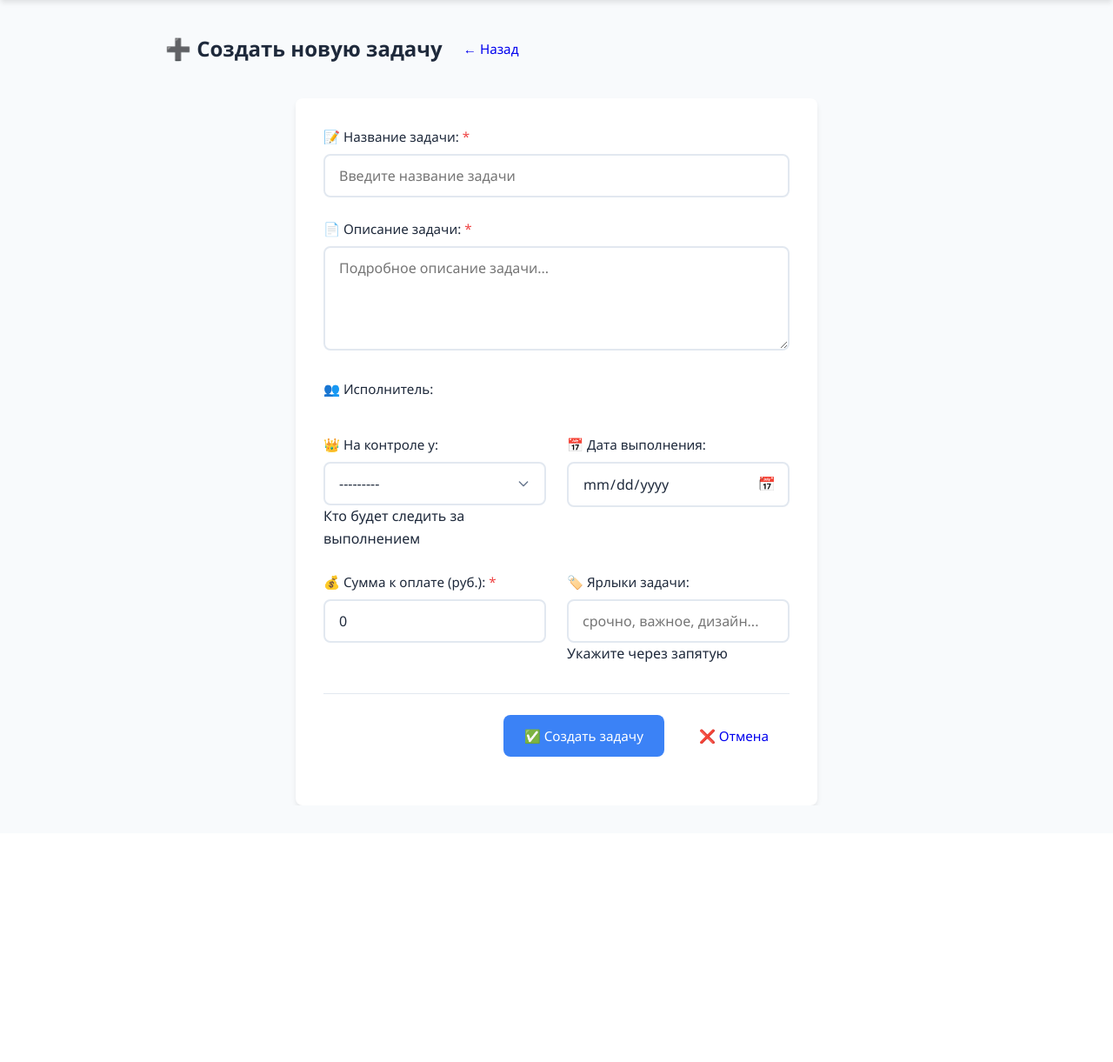
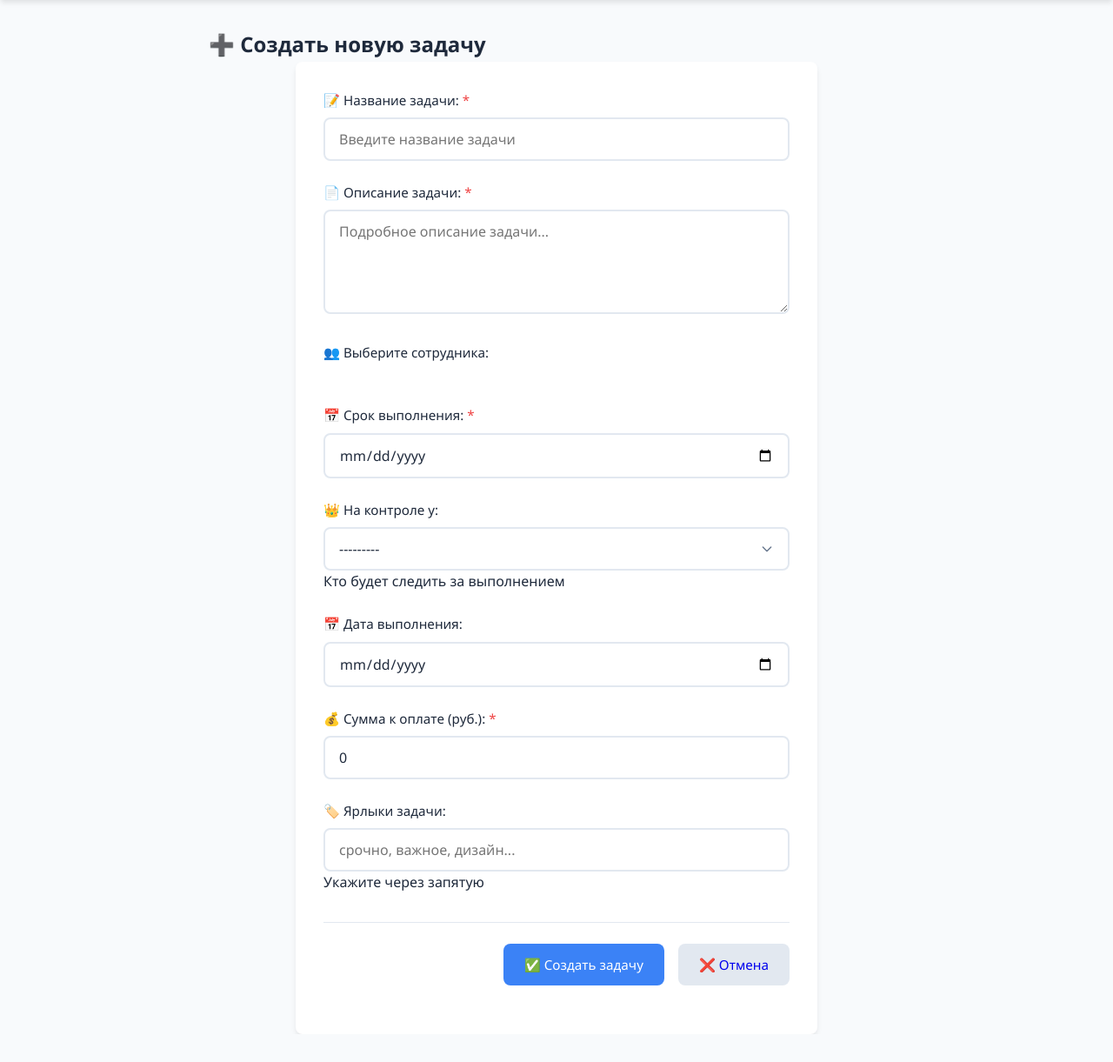
Before and after one commit to EscapingKotaro/CyndykTaskManager, a Django app: page /create-task/ in a window 1280 px wide. Shown: the part 80-1301 px from the top of the page at 87% size. Before the commit the page ends 1006 px from the top, so only its background shows below. Run offline with Django 5.2, Linux system fonts and the light colour scheme; a user stored in the database is signed in; data comes from the database, SQL or seed files in the repository; data that the repository does not hold is empty.

Commit message:
Update create_task.html

```diff
--- a/tasks/templates/tasks/create_task.html
+++ b/tasks/templates/tasks/create_task.html
@@ -2,7 +2,7 @@
 
 {% block title %}Создать задачу - TaskManager{% endblock %}
 
-{% block style %}
+{%block style %}
 <style>
 .employee-selection {
     margin-bottom: 2rem;
@@ -75,83 +75,33 @@
 .employee-radio {
     display: none;
 }
-
-/* Стили для выбора даты */
-.date-input-wrapper {
-    position: relative;
-}
-
-.date-input-wrapper input[type="date"] {
-    padding-right: 2.5rem;
-}
-
-.date-input-wrapper::after {
-    content: '📅';
-    position: absolute;
-    right: 1rem;
-    top: 50%;
-    transform: translateY(-50%);
-    pointer-events: none;
-}
-
-/* Адаптивная сетка */
-.form-grid {
-    display: grid;
-    grid-template-columns: 1fr 1fr;
-    gap: 1.5rem;
-}
-
-.form-full-width {
-    grid-column: 1 / -1;
-}
-
-@media (max-width: 768px) {
-    .form-grid {
-        grid-template-columns: 1fr;
-    }
-
-    .employee-cards {
-        grid-template-columns: 1fr;
-    }
-}
 </style>
 {% endblock %}
 
 {% block content %}
-<div style="max-width: 900px; margin: 0 auto;">
+<div style="max-width: 800px; margin: 0 auto;">
     <div class="card">
-        <div style="display: flex; justify-content: between; align-items: center; margin-bottom: 2rem;">
         <h2>➕ Создать новую задачу</h2>
-            <a href="{% url 'dashboard' %}" class="btn btn-secondary">← Назад</a>
-        </div>
 
         <form method="post">
             {% csrf_token %}
 
-            <div class="form-grid">
-                <!-- Основная информация -->
-                <div class="form-group form-full-width">
+            <div class="form-row">
+                <div class="form-group" style="grid-column: 1 / -1;">
                     <label for="id_title">📝 Название задачи:</label>
                     {{ form.title }}
-                    {% if form.title.errors %}
-                    <div class="error-text">{{ form.title.errors }}</div>
-                    {% endif %}
+                </div>
             </div>
 
-                <div class="form-group form-full-width">
+            <div class="form-group">
                 <label for="id_description">📄 Описание задачи:</label>
                 {{ form.description }}
-                    {% if form.description.errors %}
-                    <div class="error-text">{{ form.description.errors }}</div>
-                    {% endif %}
             </div>
 
-                <!-- Исполнитель -->
-                <div class="form-group form-full-width">
-                    <label>👥 Исполнитель:</label>
-
-                    {% if form.assigned_to.field.queryset.count <= 5 %}
-                    <!-- Карточки для небольшого количества сотрудников -->
+            <div class="form-row">
+                <!-- Заменяем выпадающий список на этот блок -->
+<div class="employee-selection">
+    <label>👥 Выберите сотрудника:</label>
     <div class="employee-cards">
         {% for emp in form.assigned_to.field.queryset %}
         <div class="employee-card-select" data-employee-id="{{ emp.id }}">
@@ -159,21 +109,14 @@
                 {% if emp.avatar %}
                     <img src="{{ emp.avatar.url }}" alt="{{ emp.get_display_name }}">
                 {% else %}
-                                    <div class="avatar-placeholder-small">
-                                        {% if emp.role == 'boss' %}👑{% elif emp.role == 'manager' %}📊{% else %}👤{% endif %}
-                                    </div>
+                    <div class="avatar-placeholder-small">👤</div>
                 {% endif %}
             </div>
             <div class="employee-info-small">
                 <strong>{{ emp.get_display_name }}</strong>
-                                <div style="font-size: 0.8rem; color: var(--secondary);">
-                                    {% if emp.role == 'boss' %}👑 Босс
-                                    {% elif emp.role == 'manager' %}📊 Менеджер
-                                    {% else %}👤 Техник{% endif %}
-                                </div>
                 {% if emp.tags %}
                 <div class="tags-small">
-                                    {% for tag in emp.get_tags_list|slice:":2" %}
+                    {% for tag in emp.get_tags_list|slice:":3" %}
                     <span class="tag-small">{{ tag }}</span>
                     {% endfor %}
                 </div>
@@ -184,14 +127,16 @@
         </div>
         {% endfor %}
     </div>
-                    {% else %}
-                    <!-- Выпадающий список для большого количества сотрудников -->
-                    {{ form.assigned_to }}
-                    {% endif %}
+</div>
 
-                    {% if form.assigned_to.errors %}
-                    <div class="error-text">{{ form.assigned_to.errors }}</div>
-                    {% endif %}
+
+
+
+
+                <div class="form-group">
+                    <label for="id_due_date">📅 Срок выполнения:</label>
+                    {{ form.due_date }}
+                </div>
             </div>
 
             <!-- Контролер -->
@@ -233,15 +178,15 @@
                     {% endif %}
                     <div class="help-text">Укажите через запятую</div>
                 </div>
-            </div>
 
-            <div class="form-actions" style="margin-top: 2rem; padding-top: 1.5rem; border-top: 1px solid var(--border); text-align: center;">
+            <div class="form-actions">
                 <button type="submit" class="btn btn-primary">✅ Создать задачу</button>
-                <a href="{% url 'dashboard' %}" class="btn btn-secondary">❌ Отмена</a>
+                <a href="{% url 'dashboard' %}" class="btn" style="background: var(--border);">❌ Отмена</a>
             </div>
         </form>
     </div>
 </div>
+
 
 <script>
 document.addEventListener('DOMContentLoaded', function() {
@@ -267,4 +212,30 @@ document.addEventListener('DOMContentLoaded', function() {
     }
 });
 </script>
+
+<script>
+// Динамическое обновление списка сотрудников при изменении тегов
+document.addEventListener('DOMContentLoaded', function() {
+    const tagsInput = document.getElementById('id_tags');
+    const assignedSelect = document.getElementById('id_assigned_to');
+
+    function filterEmployeesByTags() {
+        const tags = tagsInput.value.toLowerCase().split(',').map(tag => tag.trim());
+
+        // Показываем/скрываем сотрудников в зависимости от тегов
+        for (let option of assignedSelect.options) {
+            if (option.value) {
+                const employeeTags = option.getAttribute('data-tags') || '';
+                const hasMatchingTag = tags.some(tag =>
+                    tag && employeeTags.toLowerCase().includes(tag)
+                );
+
+                option.style.display = tags.length > 0 && !hasMatchingTag ? 'none' : '';
+            }
+        }
+    }
+
+    tagsInput.addEventListener('input', filterEmployeesByTags);
+});
+</script>
 {% endblock %}
```
Lines whose indentation alone changed are shown as unchanged.
